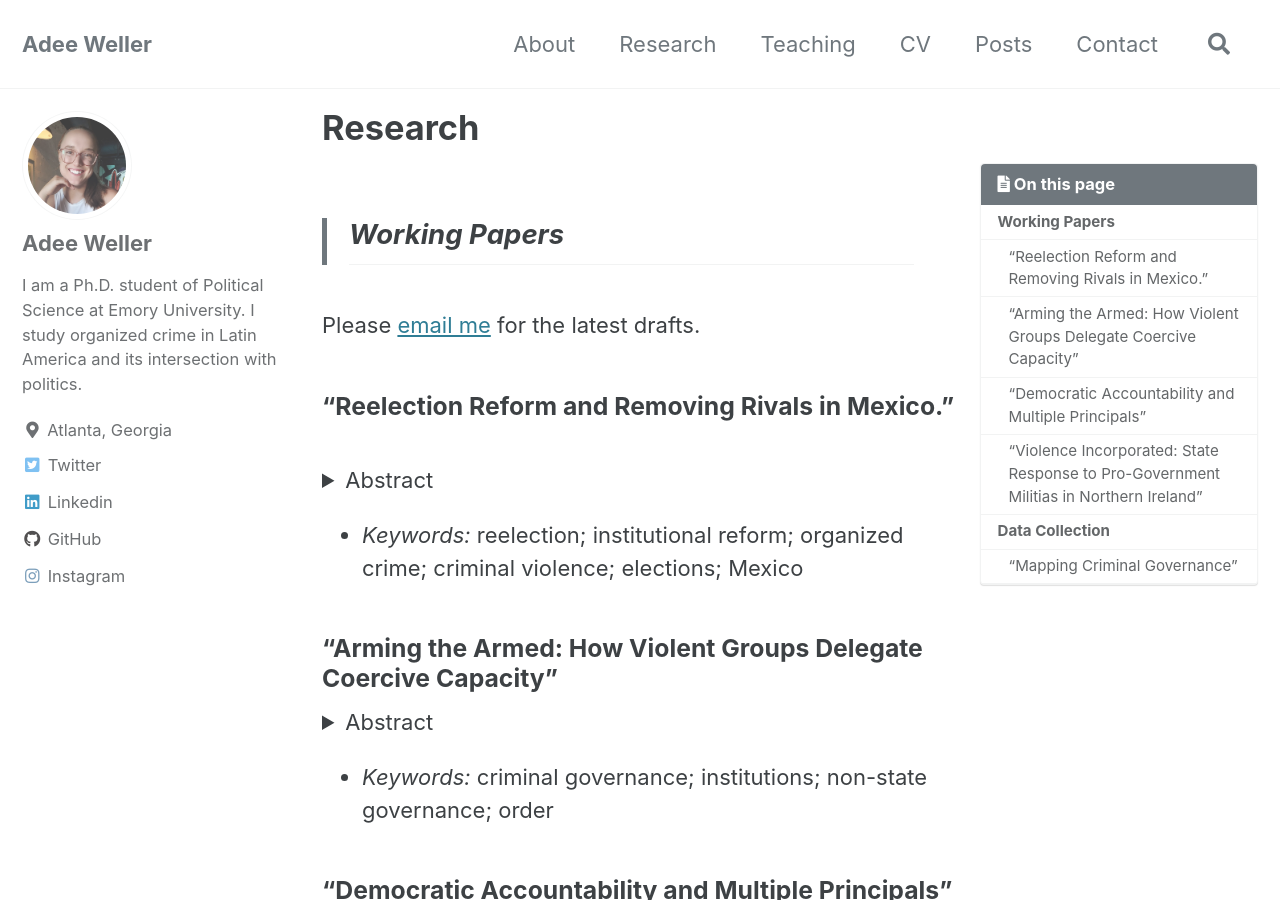
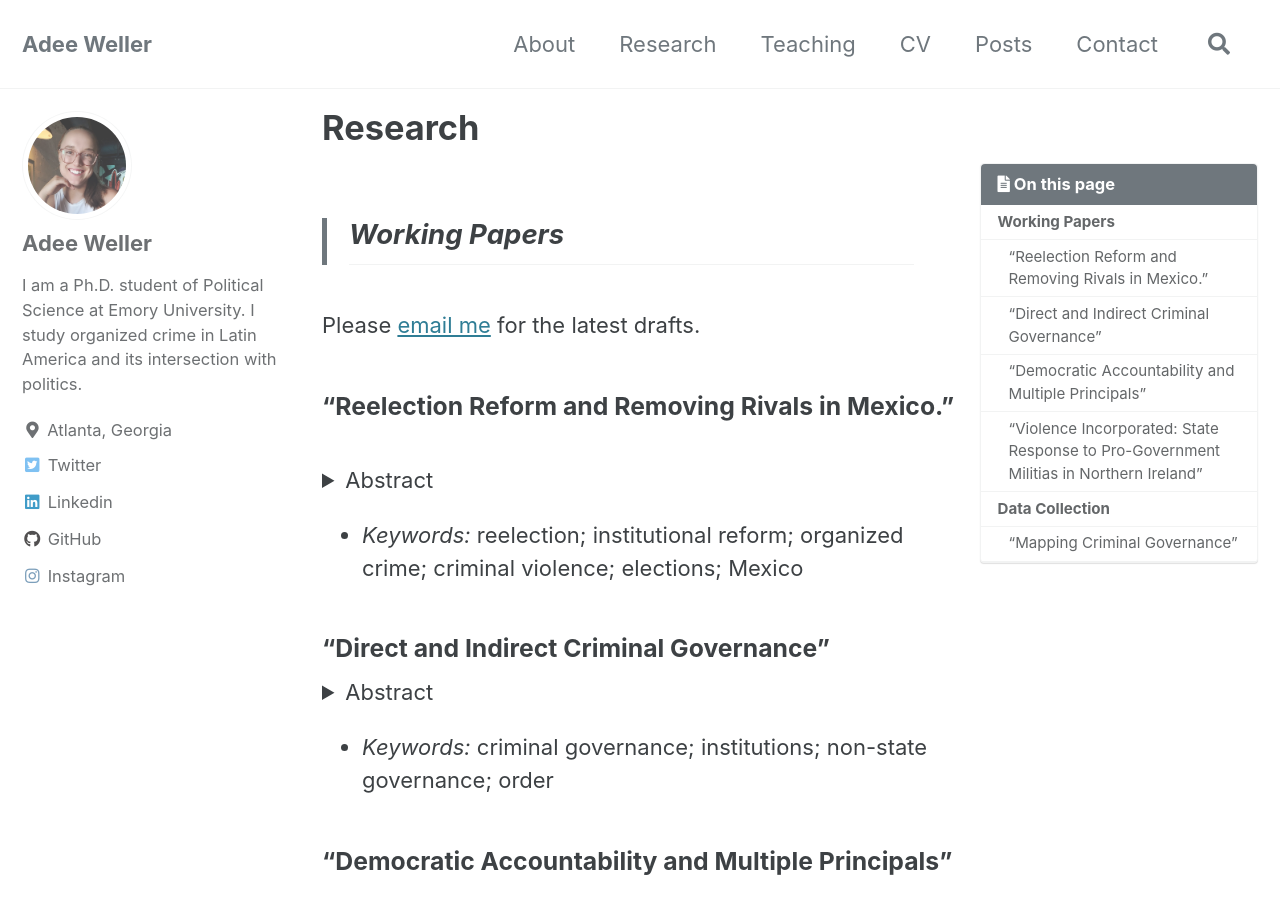
Before and after one commit to adeeweller/adeeweller.github.io, a Jekyll site: the page built from _pages/Research.md, in a window 1280 px wide and 900 px high. Built offline with Jekyll 4.4.1, drawn with Linux system fonts in a browser that asks for light colours; cached includes are drawn as plain includes.

Commit message:
Update Research.md

```diff
--- a/_pages/Research.md
+++ b/_pages/Research.md
@@ -18,7 +18,7 @@ Please [email me](mailto:adee.weller@emory.edu) for the latest drafts.
 
 * _Keywords:_ reelection; institutional reform; organized crime; criminal violence; elections; Mexico
 
-### "Arming the Armed: How Violent Groups Delegate Coercive Capacity"
+### "Direct and Indirect Criminal Governance"
 
 <details>
   <summary>Abstract</summary>
```
